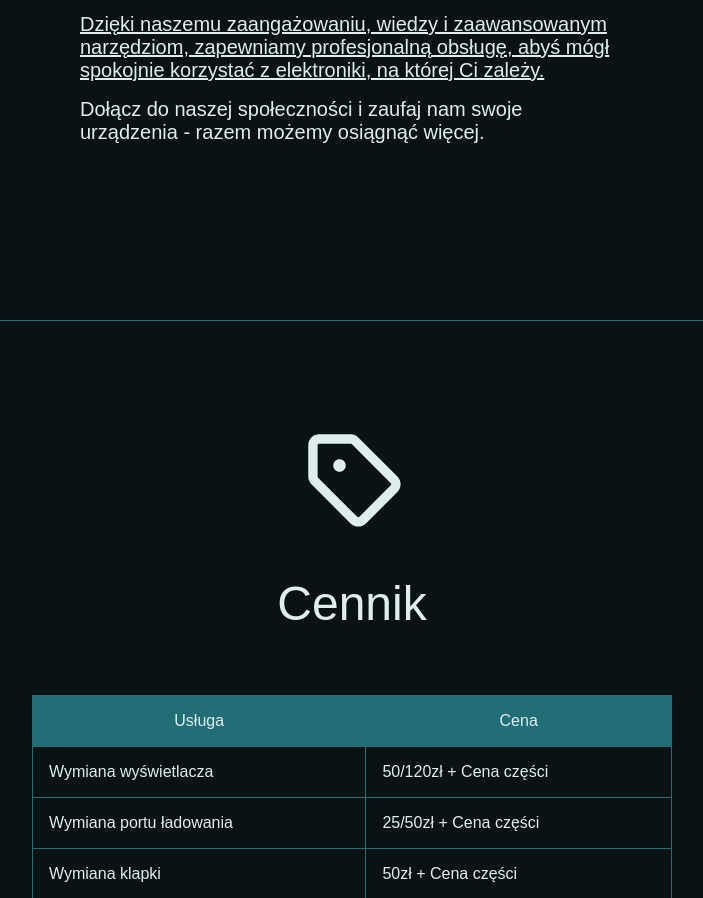
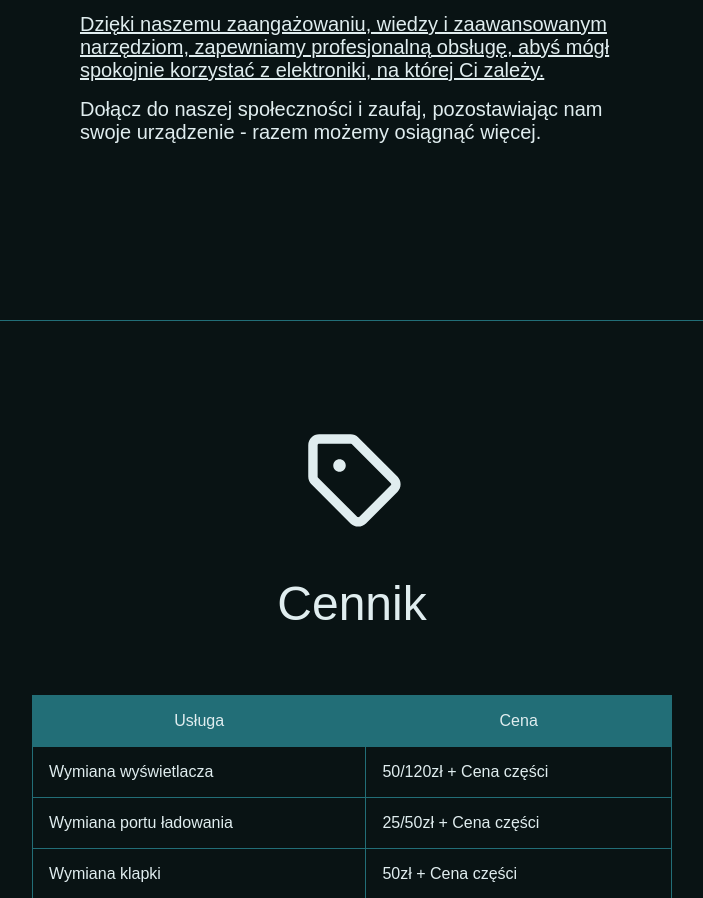
Before and after one commit to vex2676/vex, a plain HTML site: page index.html in a window 1280 px wide. Shown: the part 1419-2317 px from the top of the page, without its empty margins (288-991 px from the left). Drawn offline with Linux system fonts and the light colour scheme; a web font is replaced by a local one.

Commit message:
fix another miss seplling

```diff
--- a/index.html
+++ b/index.html
@@ -145,7 +145,7 @@
 			</p>
 
 			<p>
-				Dołącz do naszej społeczności i zaufaj nam swoje urządzenia - razem możemy osiągnąć więcej.
+				Dołącz do naszej społeczności i zaufaj, pozostawiając nam swoje urządzenie - razem możemy osiągnąć więcej.
 			</p>
 		</div>
 	</section>
```
